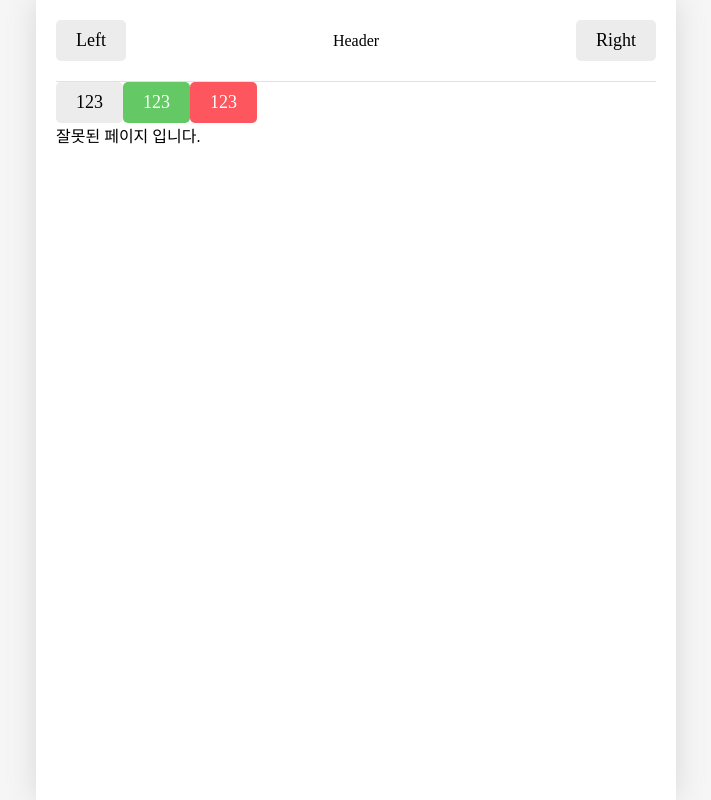
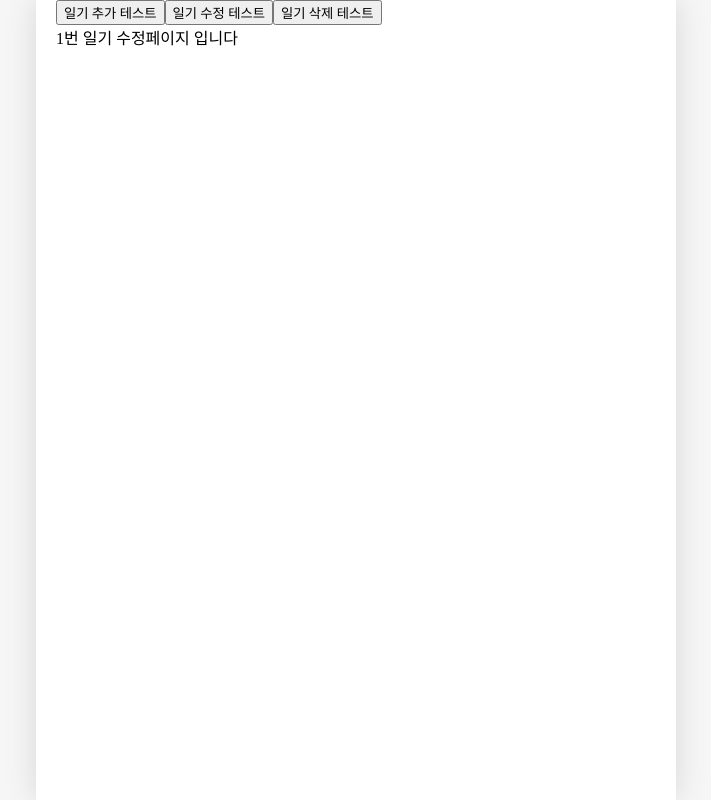
Before and after one commit to Luca-HyeongRok/Diary, a React (Vite) app: page /edit/1 in a window 1280 px wide. Shown: the whole page, without its empty margins (284-995 px from the left). Built offline with nearby package versions, Linux system fonts and the light colour scheme; a web font is replaced by a local one.

Commit message:
feat:Add common components and diary management functionality

```diff
--- a/src/App.jsx
+++ b/src/App.jsx
@@ -1,55 +1,116 @@
 import "./App.css";
-import { Routes, Route, Link, useNavigate } from "react-router-dom";
+import { useReducer, useRef, createContext } from "react";
+import { Routes, Route } from "react-router-dom";
 import Home from "./pages/Home";
 import Diary from "./pages/Diary";
 import New from "./pages/New";
+import Edit from "./pages/Edit";
 import Notfound from "./pages/Notfound";
-import Button from "./components/Button";
-import Header from "./components/Header";
 
-import { getEmotionImage } from "./util/get-emotion-image";
+const mockData = [
+  {
+    id: 1,
+    createDate: new Date().getTime(),
+    emotionId: 1,
+    content: "1번 일기 내용",
+  },
+  {
+    id: 2,
+    createDate: new Date().getTime(),
+    emotionId: 2,
+    content: "2번 일기 내용",
+  },
+];
+
+function reducer(state, action) {
+  switch (action.type) {
+    case "CREATE":
+      return [action.data, ...state];
+    case "UPDATE":
+      return state.map((item) =>
+        String(item.id) === String(action.data.id) ? action.data : item
+      );
+    case "DELETE":
+      return state.filter((item) => String(item.id) !== String(action.id));
+    default:
+      return state;
+  }
+}
+
+const DiaryStateContext = createContext();
+const DiaryDispatchContext = createContext();
 
 function App() {
-  const nav = useNavigate();
-  const onClickBtn = () => {
-    nav("/new");
+  const [data, dispatch] = useReducer(reducer, mockData);
+  const idRef = useRef(3);
+
+  // 새로운 일기 추가
+  const onCreate = (createDate, emotionId, content) => {
+    //새로운 일기를 추가하는 기능
+    dispatch({
+      // 새로운 값을 추가 = useReducer의 dispatch 함수를 통해서 data에 추가
+      type: "CREATE",
+      data: {
+        id: idRef.current++,
+        createDate,
+        emotionId,
+        content,
+      },
+    });
+  };
+
+  // 기존 일기 수정
+  const onUpdate = (id, createDate, emotionId, content) => {
+    dispatch({
+      type: "UPDATE",
+      data: { id, createDate, emotionId, content },
+    });
+  };
+
+  // 기존 일기 삭제
+  const onDelete = (id) => {
+    dispatch({
+      type: "DELETE",
+      id,
+    });
   };
 
   return (
     <>
-      <Header
-        title={"Header"}
-        leftChild={<Button text={"Left"} />}
-        rightChild={<Button text={"Right"} />}
-      />
-      <Button
-        text={"123"}
+      <button
         onClick={() => {
-          console.log("회색 스타일로 렌더링");
+          onCreate(new Date().getTime(), 1, "Hello"); // 시간 / 감정번호 / 내용
         }}
-      />
+      >
+        일기 추가 테스트
+      </button>
 
-      <Button
-        text={"123"}
-        type={"POSITIVE"}
+      <button
         onClick={() => {
-          console.log("초록색 버튼으로 렌더링");
+          onUpdate(1, new Date().getTime(), 3, "수정된 일기입니다.");
         }}
-      />
+      >
+        일기 수정 테스트
+      </button>
 
-      <Button
-        text={"123"}
-        type={"NEGATIVE"}
+      <button
         onClick={() => {
-          console.log("빨간색 버튼으로 렌더링");
+          onDelete(1);
         }}
-      />
+      >
+        일기 삭제 테스트
+      </button>
+      <DiaryStateContext.Provider value={data}>
+        <DiaryDispatchContext.Provider value={{ onCreate, onDelete, onUpdate }}>
           <Routes>
             <Route path="/" element={<Home />} />
             <Route path="/new" element={<New />} />
             <Route path="/diary/:id" element={<Diary />} />
+            <Route path="/edit/:id" element={<Edit />} />
             <Route path="*" element={<Notfound />} />
           </Routes>
+        </DiaryDispatchContext.Provider>
+      </DiaryStateContext.Provider>
     </>
   );
 }
--- /dev/null
+++ b/src/pages/Edit.jsx
@@ -0,0 +1,7 @@
+import { useParams } from "react-router-dom";
+
+const Edit = () => {
+  const params = useParams();
+  return <div>{params.id}번 일기 수정페이지 입니다</div>;
+};
+export default Edit;
```
Lines whose indentation alone changed are shown as unchanged.
